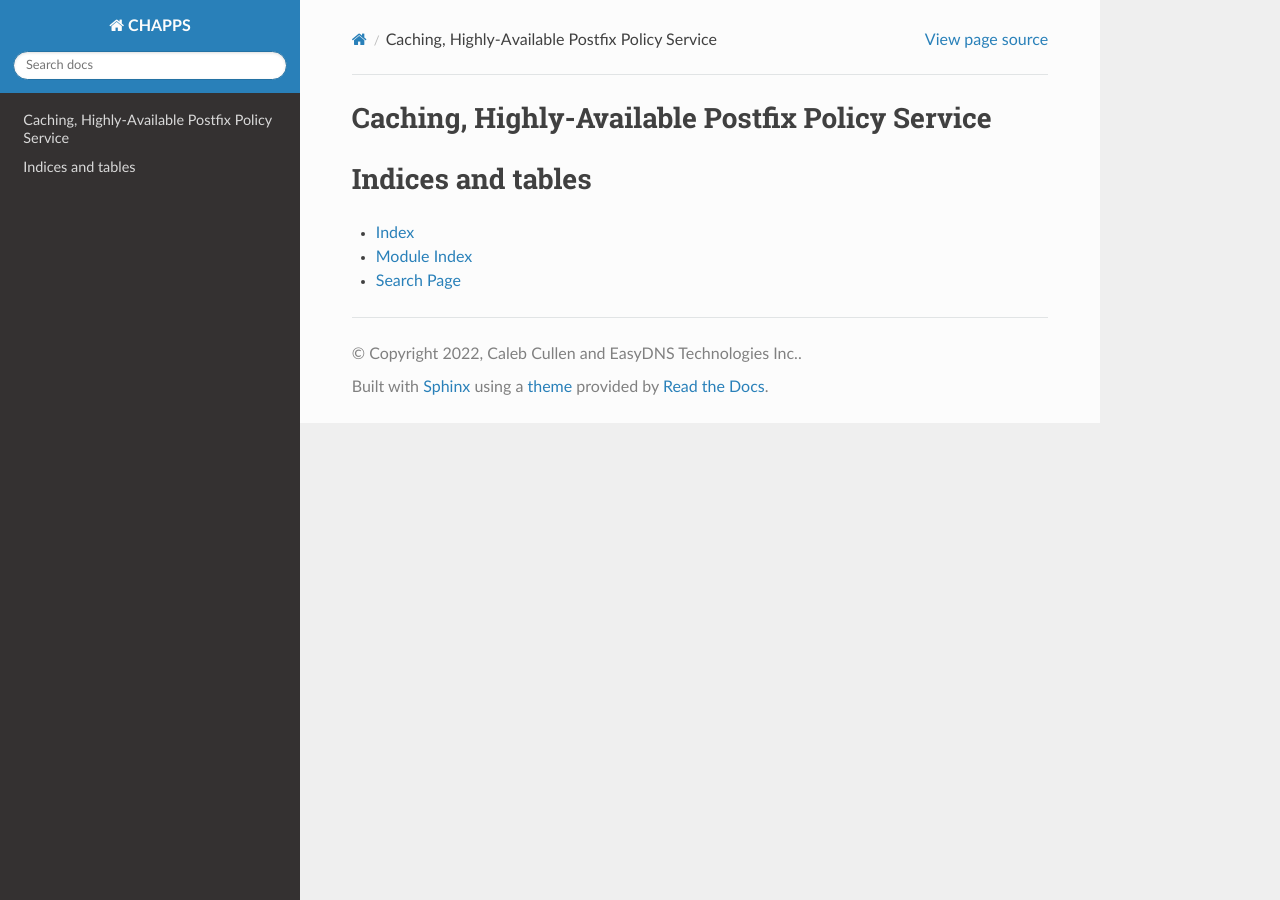
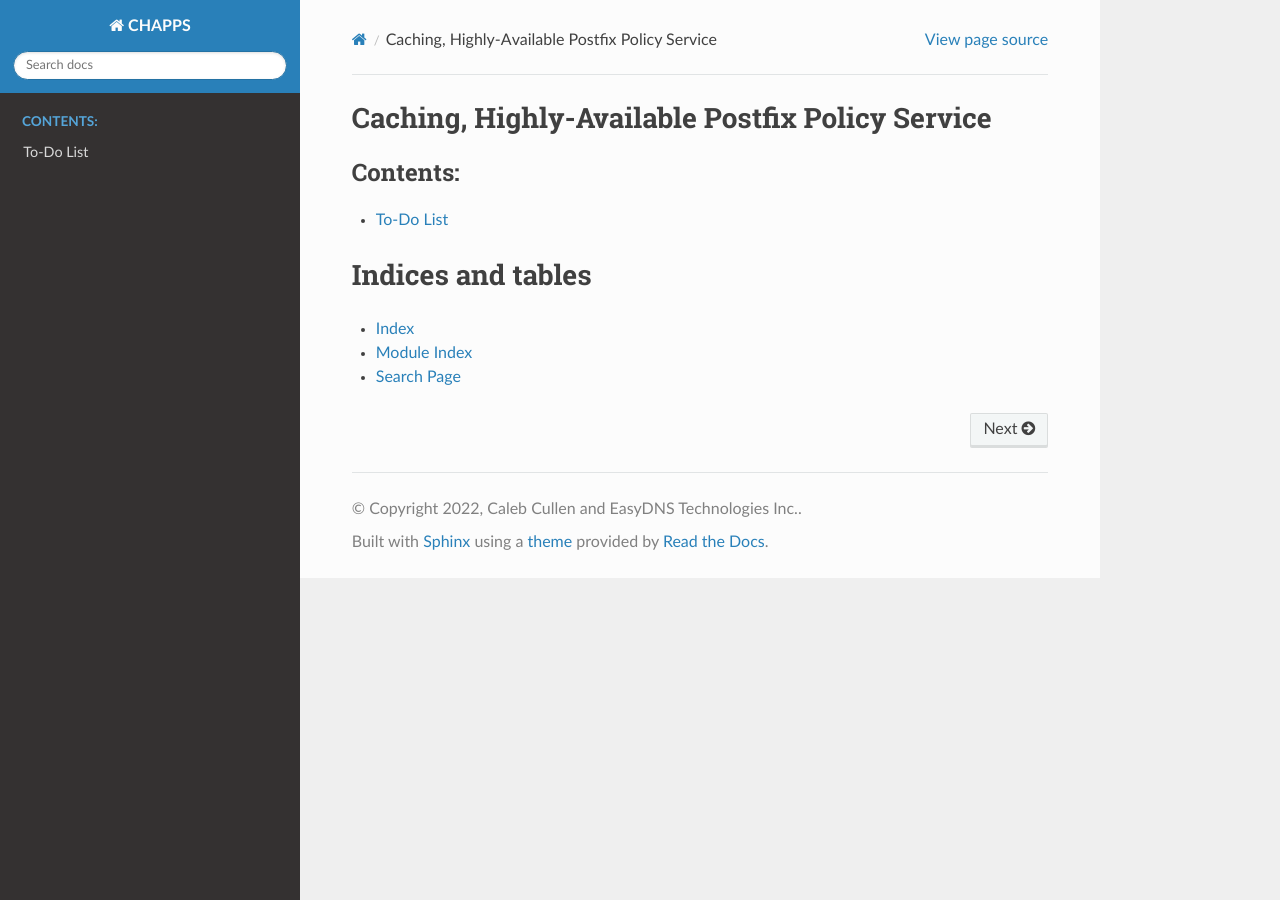
Before and after one commit to easydns/chapps, a Sphinx documentation site: the page built from docs/source/index.rst, in a window 1280 px wide. Built offline with Sphinx 7.4.7 and the Read the Docs theme 2.0.0, drawn with Linux system fonts in a browser that asks for light colours; pages that are not in the unit, such as notebooks, are missing from menus; some of the changed lines change nothing that is shown.

Commit message:
adding more extensions: viewcode and todo-list
also adding a reference to index.rst to include the new todolist.rst file

```diff
--- a/docs/source/conf.py
+++ b/docs/source/conf.py
@@ -39,6 +39,8 @@
     "sphinx.ext.autodoc",
     "sphinx_autodoc_typehints",
     "sphinx.ext.intersphinx",
+    "sphinx.ext.todo",
+    "sphinx.ext.viewcode",
     "myst_parser",
 ]
 
@@ -82,6 +84,9 @@
 autodoc_class_signature = "separated"
 autodoc_member_order = "bysource"
 
+# TODO options
+todo_include_todos = True
+
 # Typehints options
 # typehints_defaults = "comma"
 
--- a/docs/source/index.rst
+++ b/docs/source/index.rst
@@ -11,6 +11,7 @@
    :caption: Contents:
 
    modules.rst
+   todolist.rst
 
 
 Indices and tables
```
